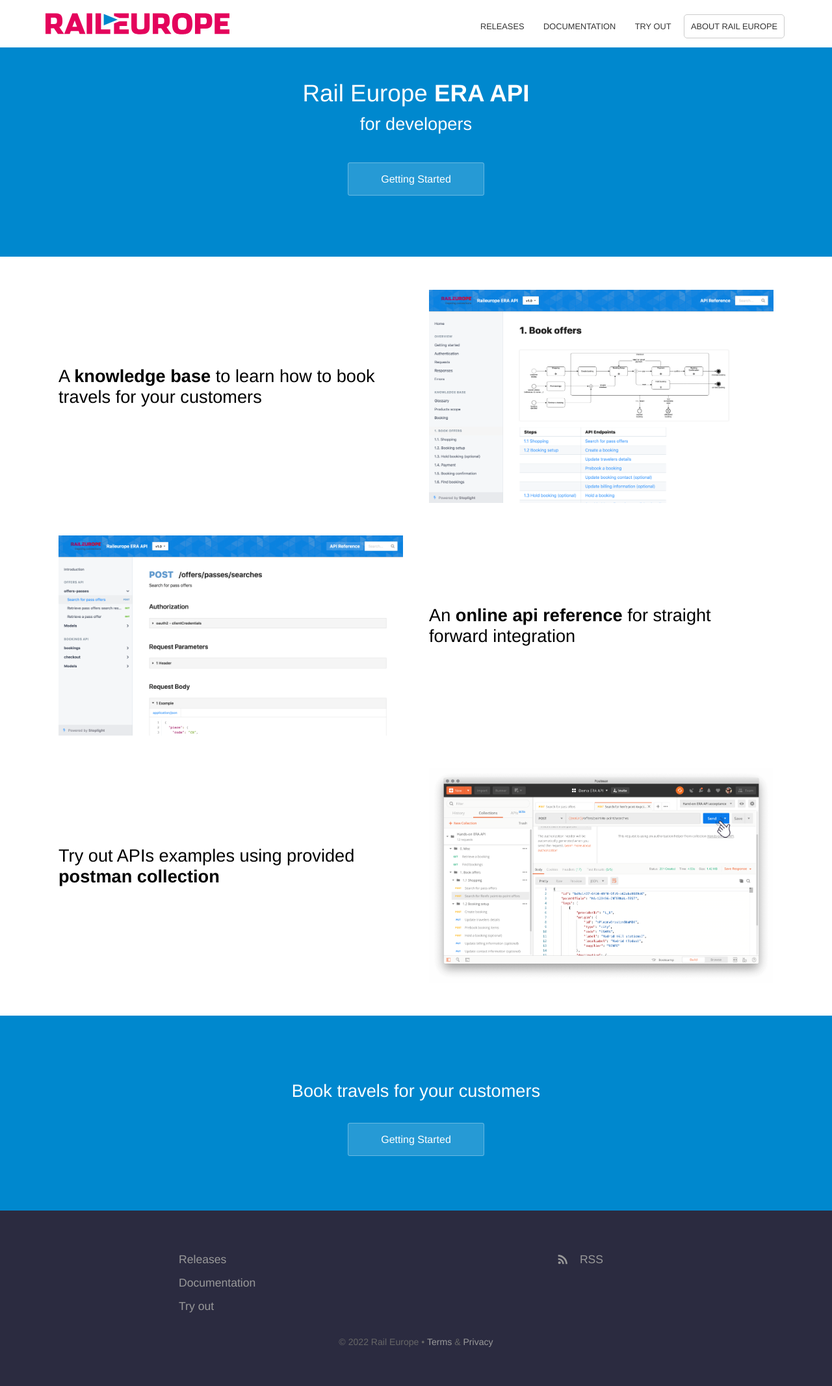
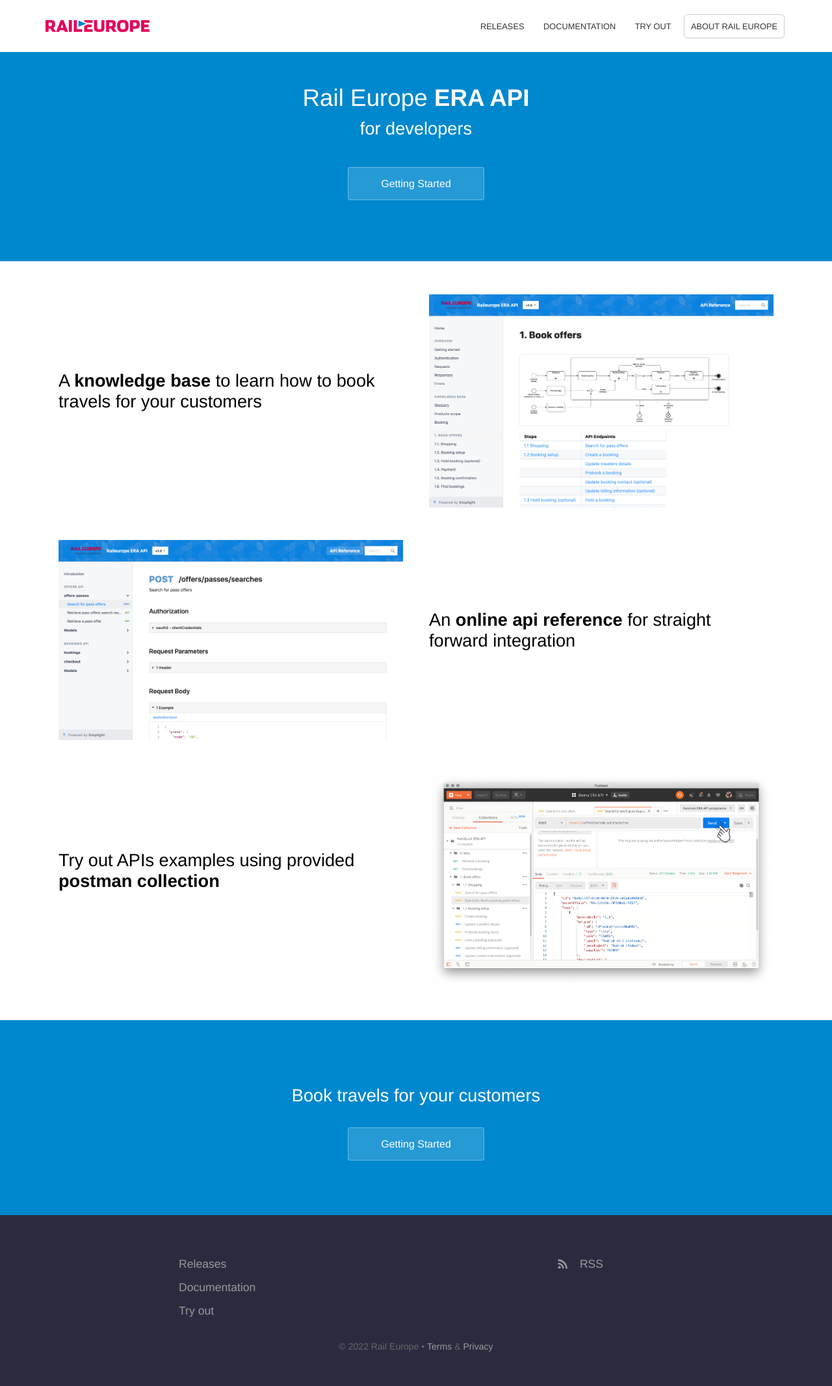
Before and after one commit to rail-europe/era-api, a Jekyll site: the page built from index.html, in a window 1280 px wide. Shown: the whole page at 65% size. Built offline with Jekyll 4.4.1, drawn with Linux system fonts in a browser that asks for light colours.

Commit message:
[HANDS-ON] - update logos size

```diff
--- a/_layouts/default.html
+++ b/_layouts/default.html
@@ -14,7 +14,7 @@
 	<body>
 		<header>
 			<div class="container">
-				<div class="company-name"><a href="{{ site.baseurl }}/"><img src="{{ site.baseurl }}/images/logo.svg" alt="Rail Europe Logo" width="95" height="33" /></a></div>
+				<div class="company-name"><a href="{{ site.baseurl }}/"><img class="logo-img" src="{{ site.baseurl }}/images/logo.svg" alt="Rail Europe Logo" width="95" height="33" /></a></div>
 				{% include navigation.html %}
 			</div>
 		</header>
--- a/_sass/layout.scss
+++ b/_sass/layout.scss
@@ -43,8 +43,8 @@
 		}
 
 		img {
-			display: block;
-			width: auto;
+			width: 160px;
+			height: 40px;
 		}
 	}
 }
```
